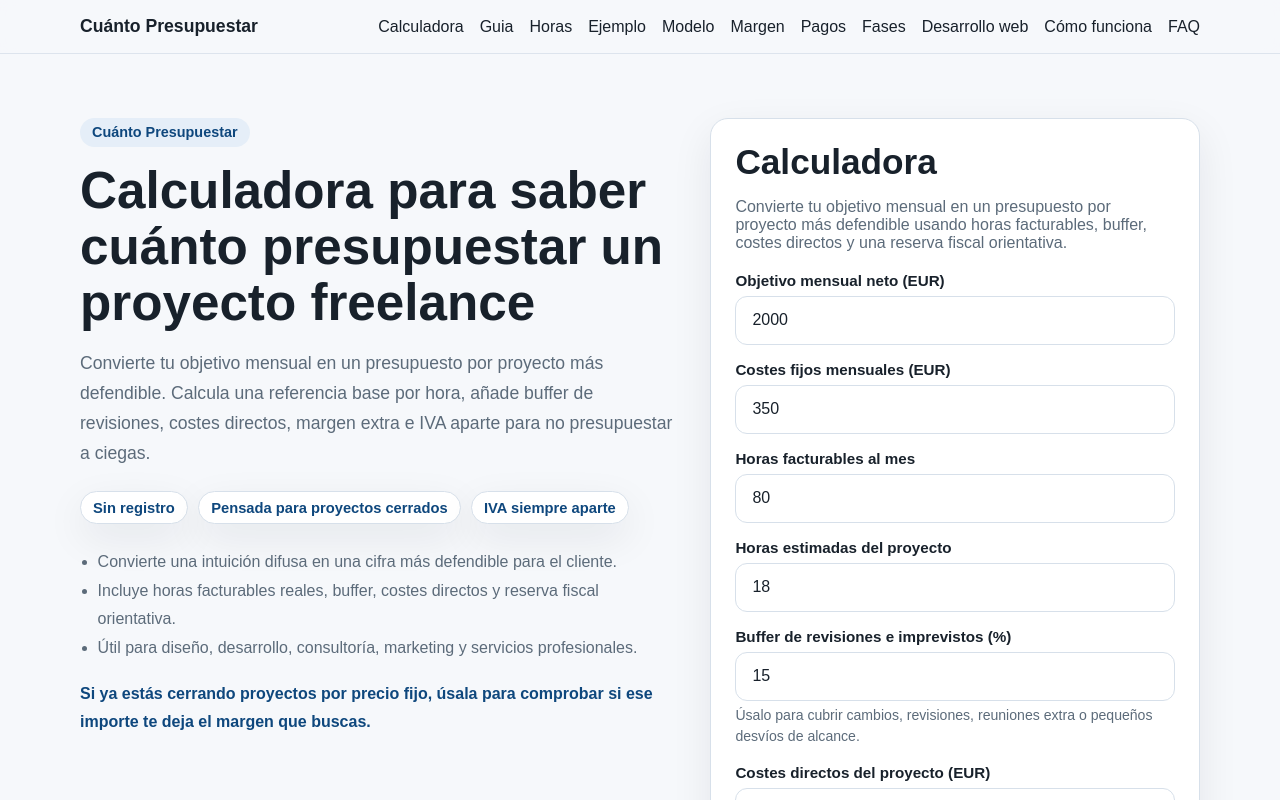
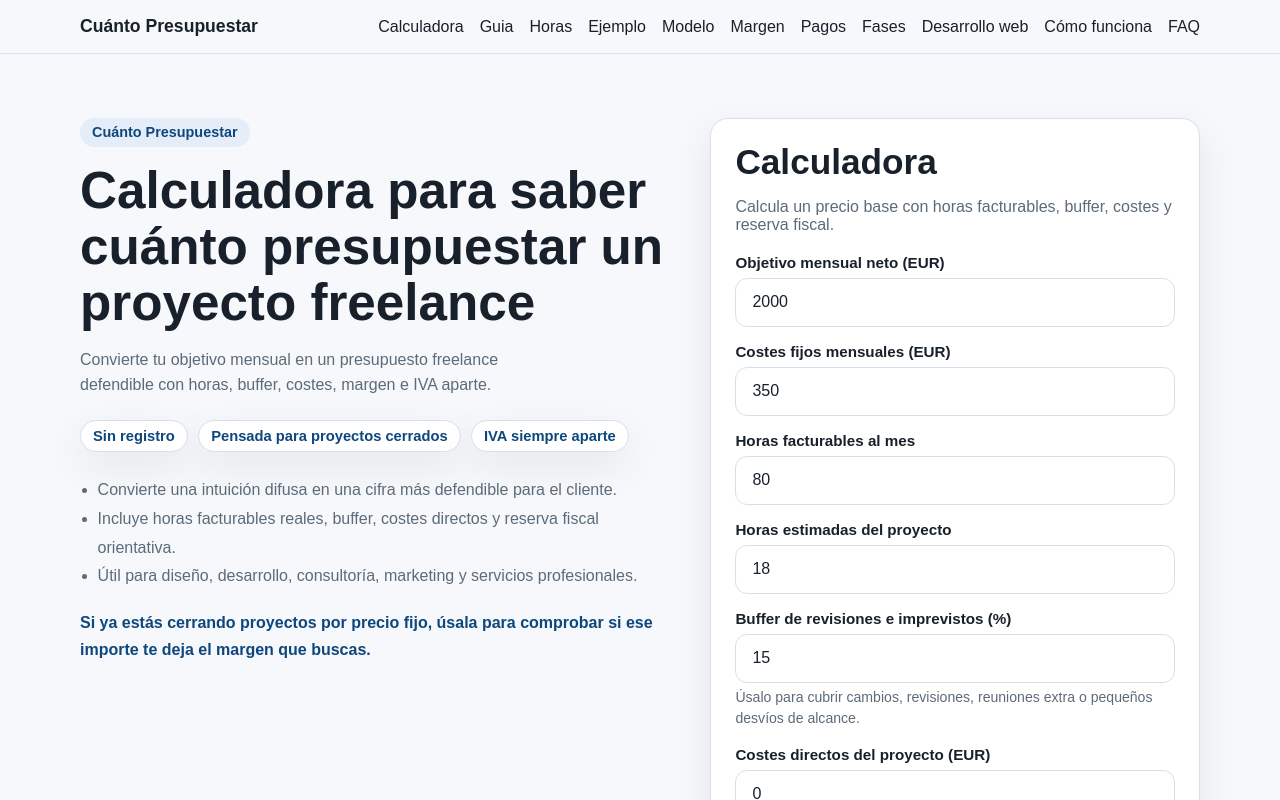
Before and after one commit to djimenezm/cuantopresupuestar, a Next.js app: page / in a window 1280 px wide. Shown: the top 800 px of the page. Built offline with nearby package versions, Linux system fonts and the light colour scheme.

Commit message:
Compact homepage LCP copy

```diff
--- a/app/globals.css
+++ b/app/globals.css
@@ -112,9 +112,9 @@ h3 {
 
 .lead {
   color: var(--muted);
-  font-size: 1.1rem;
-  line-height: 1.7;
-  max-width: 62ch;
+  font-size: 1rem;
+  line-height: 1.55;
+  max-width: 48ch;
 }
 
 .hero-badges {
--- a/app/page.tsx
+++ b/app/page.tsx
@@ -65,9 +65,8 @@ export default function HomePage() {
             <span className="eyebrow">Cuánto Presupuestar</span>
             <h1>Calculadora para saber cuánto presupuestar un proyecto freelance</h1>
             <p className="lead">
-              Convierte tu objetivo mensual en un presupuesto por proyecto más defendible. Calcula una
-              referencia base por hora, añade buffer de revisiones, costes directos, margen extra e
-              IVA aparte para no presupuestar a ciegas.
+              Convierte tu objetivo mensual en un presupuesto freelance defendible con horas,
+              buffer, costes, margen e IVA aparte.
             </p>
             <div className="hero-badges" aria-label="Ventajas principales">
               <span className="hero-badge">Sin registro</span>
--- a/components/CalculatorForm.tsx
+++ b/components/CalculatorForm.tsx
@@ -246,8 +246,7 @@ export default function CalculatorForm() {
     <div className="calculator-card" id="calculadora">
       <h2>Calculadora</h2>
       <p className="card-intro" id="calculator-intro">
-        Convierte tu objetivo mensual en un presupuesto por proyecto más defendible usando horas
-        facturables, buffer, costes directos y una reserva fiscal orientativa.
+        Calcula un precio base con horas facturables, buffer, costes y reserva fiscal.
       </p>
 
       <form
```
Also changed, not shown: 1 other file (tests, documents, lock files or other folders).
